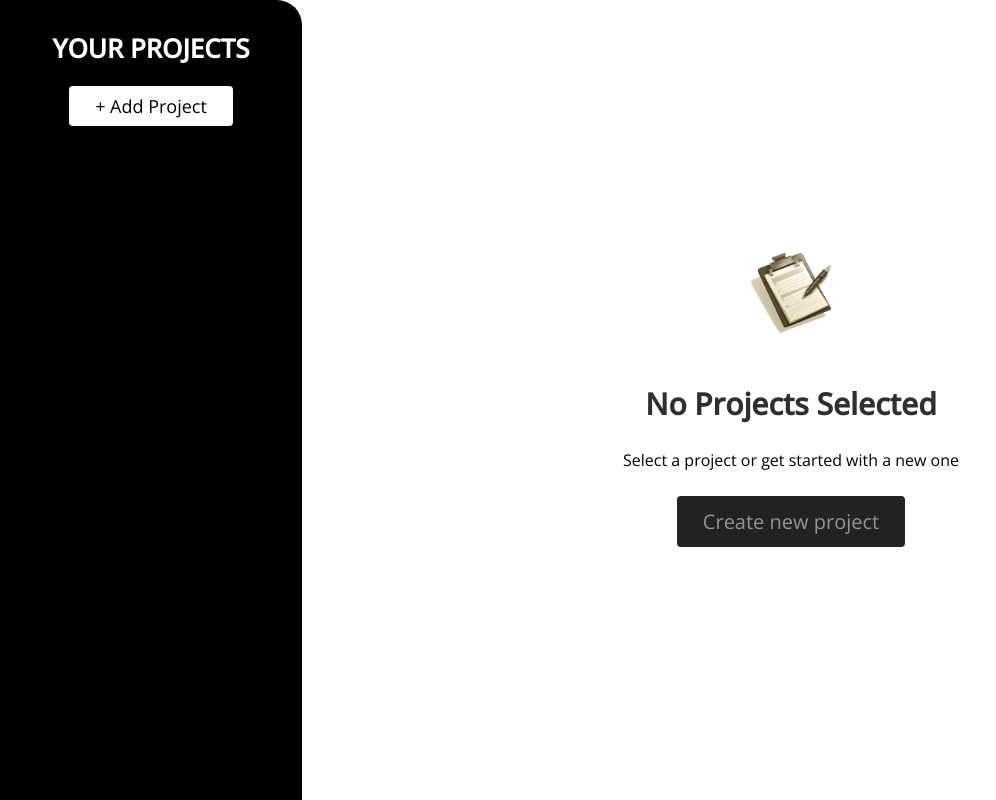
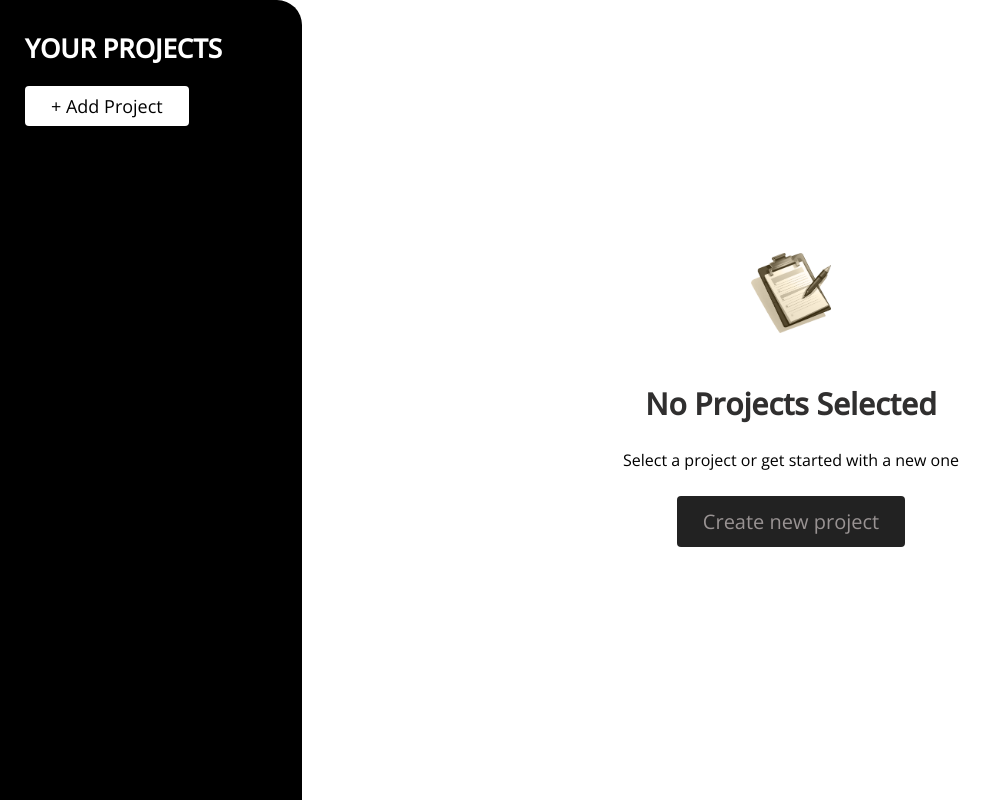
Before and after one commit to Danie3L/react-management-app, a React (Vite) app: page / in a window 1280 px wide. Shown: the whole page, without its empty margins (0-996 px from the left). Built offline with nearby package versions, Linux system fonts and the light colour scheme.

Commit message:
feat: added logic for displaying projects list

```diff
--- a/src/App.tsx
+++ b/src/App.tsx
@@ -16,7 +16,10 @@ function App() {
   const [projects, setProjects] = useState<projectsProps>();
   return (
     <>
-      <ProjectsMenu setIsNewProjectFormVisible={setIsNewProjectFormVisible} />
+      <ProjectsMenu
+        setIsNewProjectFormVisible={setIsNewProjectFormVisible}
+        projects={projects}
+      />
       {isNewProjectFormVisible ? (
         <NewProjectForm
           setIsNewProjectFormVisible={setIsNewProjectFormVisible}
--- /dev/null
+++ b/src/components/ProjectsList.tsx
@@ -0,0 +1,18 @@
+import { projectsProps } from '../App';
+
+type ProjectsList = {
+  projects: projectsProps;
+};
+export default function ProjectsList({ projects }: ProjectsList) {
+  return (
+    <ul className='projects-list'>
+      {Object.keys(projects).map((key) => {
+        return (
+          <li key={key}>
+            <button className='projects-list-button'>{key}</button>
+          </li>
+        );
+      })}
+    </ul>
+  );
+}
--- a/src/components/ProjectsMenu.tsx
+++ b/src/components/ProjectsMenu.tsx
@@ -1,9 +1,13 @@
+import { projectsProps } from '../App';
+import ProjectsList from './ProjectsList';
 type ProjectsMenuProps = {
   setIsNewProjectFormVisible: React.Dispatch<React.SetStateAction<boolean>>;
+  projects: projectsProps;
 };
 
 export default function ProjectsMenu({
   setIsNewProjectFormVisible,
+  projects,
 }: ProjectsMenuProps) {
   return (
     <section className='menu-section'>
@@ -14,6 +18,7 @@ export default function ProjectsMenu({
       >
         + Add Project
       </button>
+      {projects && <ProjectsList projects={projects} />}
     </section>
   );
 }
--- a/src/index.css
+++ b/src/index.css
@@ -22,8 +22,7 @@ body {
 }
 .menu-heading {
   font-size: 26px;
-  text-align: center;
-  margin: 30px 0 10px 0;
+  margin: 30px 0 10px 25px;
   text-transform: uppercase;
 }
 .menu-button {
@@ -31,7 +30,7 @@ body {
   border: none;
   background: #ffffff;
   padding: 8px 26px;
-  margin: 20px auto;
+  margin: 20px 0 20px 25px;
   cursor: pointer;
   font-size: 18px;
   border-radius: 4px;
@@ -137,3 +136,19 @@ body {
 /* .form-input:focus {
   border-bottom: 4px solid #000;
 } */
+.projects-list {
+  margin: 30px 0 0 25px;
+  list-style: none;
+}
+.projects-list-button {
+  display: block;
+  width: 300px;
+  height: 50px;
+  font-size: 22px;
+  margin: 20px 0;
+  cursor: pointer;
+  border: none;
+  background: none;
+  color: #aaa6a6;
+  text-align: left;
+}
```
